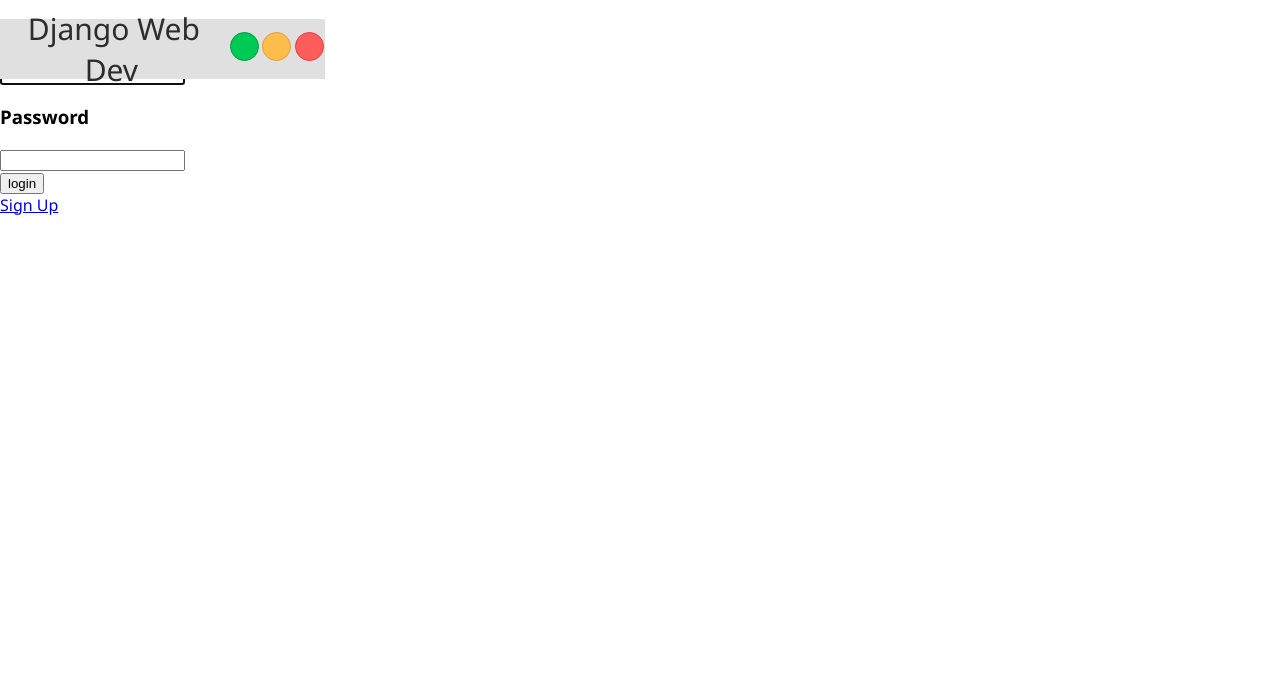
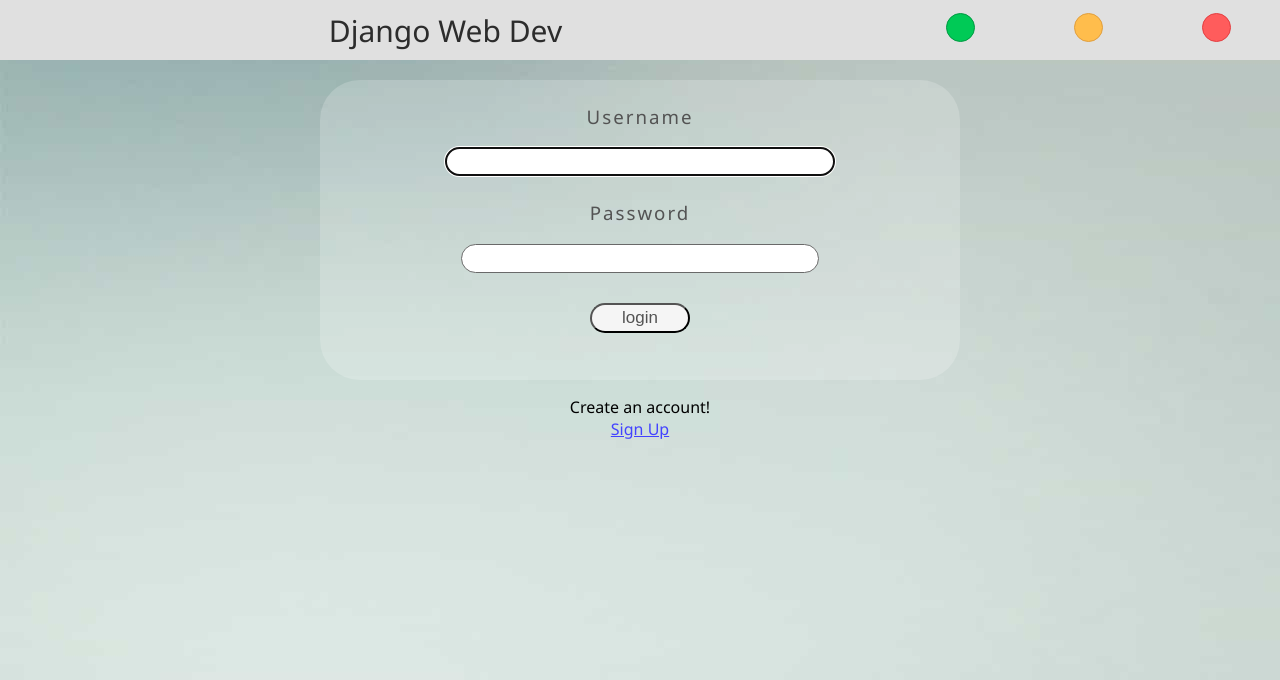
Before and after one commit to lucaspagliari/auth-app-django, a Django app: page /accounts/login/ in a window 1280 px wide. Shown: the top 680 px of the page. Run offline with Django 3.2, Linux system fonts and the light colour scheme.

Commit message:
login page

```diff
--- /dev/null
+++ b/user_auth/static/user_auth/css/login_style.css
@@ -0,0 +1,110 @@
+body {
+    background-repeat: no-repeat;
+    text-align: center;
+}
+
+#formulary {
+    position: relative;
+    margin: auto;
+    text-align: center;
+    background-color: #ffffff31;
+    color: #535353;
+    border-radius: 40px;
+    margin-top: 20px;
+}
+
+.inputBox {
+    padding-top: 5px;
+}
+
+.inputBox>h3 {
+    letter-spacing: 2px;
+    font-weight: 400;
+}
+
+#id_username {
+    text-align: center;
+    border-radius: 20px;
+    font-size: 15px;
+    font-weight: 450;
+    width: 55%;
+    height: 25px;
+    color: #535353;
+    border: solid 0.4px #696969;
+    transition-duration: 500ms;
+}
+
+#id_username:focus {
+    border: solid 0.9px #696969;
+    width: 60%;
+}
+
+#id_password {
+    text-align: center;
+    font-size: 25px;
+    width: 55%;
+    height: 25px;
+    font-weight: bold;
+    color: #535353;
+    border: solid 0.4px #696969;
+    border-radius: 20px;
+    transition-duration: 500ms;
+}
+
+#id_password:focus {
+    border: solid 0.9px #696969;
+    width: 60%;
+}
+
+#id_login {
+    width: 100px;
+    height: 30px;
+    margin-top: 30px;
+    font-size: 17px;
+    color: #535353;
+    border: solid 0.4 #696969;
+    border-radius: 30px;
+    background-color: #f5f5f5;
+    transition-duration: 400ms;
+    cursor: pointer;
+}
+
+#id_login:hover {
+    border: solid 1px;
+    width: 100px;
+    color: #f5f5f5;
+    background-color: #535353;
+}
+
+#id_login:focus {
+    border: solid 1px;
+    width: 100px;
+    color: #f5f5f5;
+    background-color: #535353;
+}
+
+a#signUp{
+    color: #4242ff;
+}
+
+/* Mobile and Tablet Resize */
+@media only screen and (max-width: 1023px) {
+    #formulary {
+        width: 70%;
+        height: 300px;
+    }
+    #id_password {
+        text-align: center;
+        font-size: 25px;
+        width: 55%;
+        height: 25px;
+    }
+}
+
+/* Desktop layout */
+@media only screen and (min-width: 1024px) {
+    #formulary {
+        width: 50%;
+        height: 300px;
+    }
+}
--- a/user_auth/static/user_auth/css/navbar.css
+++ b/user_auth/static/user_auth/css/navbar.css
@@ -4,15 +4,10 @@ body {
 }
 
 nav#navBar {
-    position: fixed;
     background-color: #e0e0e0;
     display: grid;
     grid-template-rows: 60px;
     grid-template-columns: 70% repeat(3, auto);
-}
-
-a:hover {
-    text-decoration: none;
 }
 
 div.navItem {
@@ -20,12 +15,26 @@ div.navItem {
     align-self: center;
 }
 
+@media only screen and (max-width: 768px) {
+    #logo {
+        font-size: 20px;
+    }
+}
+@media only screen and (min-width: 768px) {
+    #logo {
+        font-size: 30px;
+    }
+}
+
 a#logo {
     color: #2c2c2c;
     font-weight: 60;
-    font-size: 30px;
     margin: -70px 5px 0 0;
     text-align: center;
+    text-decoration: none;
+}
+
+a:hover {
     text-decoration: none;
 }
 
--- a/user_auth/static/user_auth/js/navbar_script.js
+++ b/user_auth/static/user_auth/js/navbar_script.js
@@ -1,7 +1,6 @@
 
-//  Index Page
-// Exibe texto da barra de navegação (onmouseover)
-function optionText(i) {
+// onmouseover: Change logo text to the respective option
+function logoChangeText(i) {
     let textLogo = document.getElementById("logo");
     switch (i) {
         case 0:
@@ -16,7 +15,7 @@ function optionText(i) {
     }
 }
 
-// Retorna texto original da logo (onmouseout)
+//  onmouseout: Return logo text to default
 function logoText() {
     let textLogo = document.getElementById("logo");
     textLogo.innerHTML = "<a>Django Web Dev</a>"
--- a/user_auth/templates/registration/login.html
+++ b/user_auth/templates/registration/login.html
@@ -6,14 +6,16 @@
     <meta name="viewport" content="width=device-width, initial-scale=1.0">
     <meta http-equiv="X-UA-Compatible" content="ie=edge">
     {% load static %}
-    <link rel="stylesheet" href="{% static 'user_auth/css/style.css' %}">
+    <link rel="stylesheet" href="{% static 'user_auth/css/login_style.css' %}">
     <title>Login</title>
 </head>
 
-<body>
+<body style="background-image:url({% static 'user_auth/img/blur_background.jpg' %})">
+    <!-- Inserting Navigation Bar -->
     {% include "user_auth/navbar.html"%}
-    <div id="test">
-        <form method="POST" action="{% url 'login' %}">
+
+    <!-- Formulário -->
+    <form id="formulary" method="POST" action="{% url 'login' %}">
         {% csrf_token %}
         <div class="inputBox">
             <h3>
@@ -27,12 +29,11 @@
             </h3>
             {{form.password}}
         </div>
-            <input type="submit" value="login">
+        <input id="id_login" type="submit" value="login">
         <input type="hidden" name="next" value="{{next}}">
 
     </form>
-        <a href="/accounts/register">Sign Up</a>
-    </div>
+    <p>Create an account! <br> <a id="signUp" href="/accounts/register">Sign Up</a></p>
 
     <script src="{% static 'scritp.js'%}"></script>
 
--- a/user_auth/templates/user_auth/navbar.html
+++ b/user_auth/templates/user_auth/navbar.html
@@ -1,25 +1,29 @@
-
+<!-- Importing static files -->
 {% load static %}
 <link rel="stylesheet" href="{% static 'user_auth/css/navbar.css' %}">
 <script type="text/javascript" src="{% static 'user_auth/js/navbar_script.js' %}"></script>
 
 <nav id="navBar">
+    <!-- Logo Text -->
     <div class="navItem">
         <a id="logo" href="/">Django Web Dev</a>
     </div>
+    <!-- colored styled buttons -->
     <div class="navItem">
+        <!-- Go to Login -->
         <a class="navButton" href="/accounts/login">
-            <span id="loginButton" class="dot" onmouseout="logoText()" onmouseover="optionText(0)"></span>
+            <span id="loginButton" class="dot" onmouseout="logoText()" onmouseover="logoChangeText(0)"></span>
         </a>
     </div>
     <div class="navItem">
-        <a class="navButton" href="/accounts/login">
-            <span id="profileButton" class="dot" onmouseout="logoText()" onmouseover="optionText(1)"></span>
+        <!-- Go to  -->
+        <a class="navButton" href="/accounts/profile">
+            <span id="profileButton" class="dot" onmouseout="logoText()" onmouseover="logoChangeText(1)"></span>
         </a>
     </div>
     <div class="navItem">
         <a class="navButton" href="/accounts/logout">
-            <span id="logoutButton" class="dot" onmouseout="logoText()" onmouseover="optionText(2)"></span>
+            <span id="logoutButton" class="dot" onmouseout="logoText()" onmouseover="logoChangeText(2)"></span>
         </a>
     </div>
 </nav>
```
Also changed, not shown: user_auth/templates/user_auth/index.html (+8 -4 lines), user_auth/static/user_auth/img/blur_background.jpg (added). Lines whose indentation alone changed are shown as unchanged.
